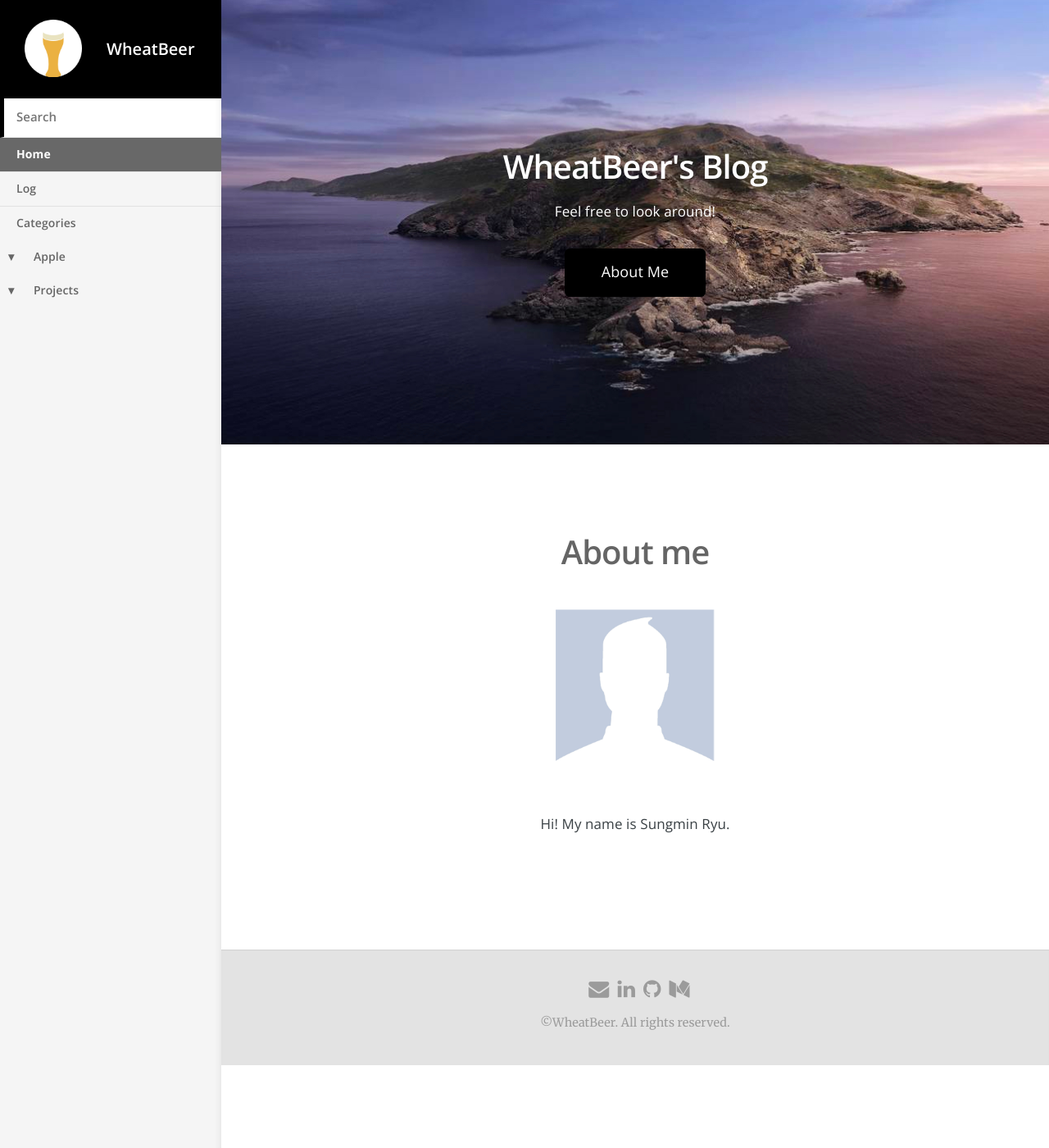
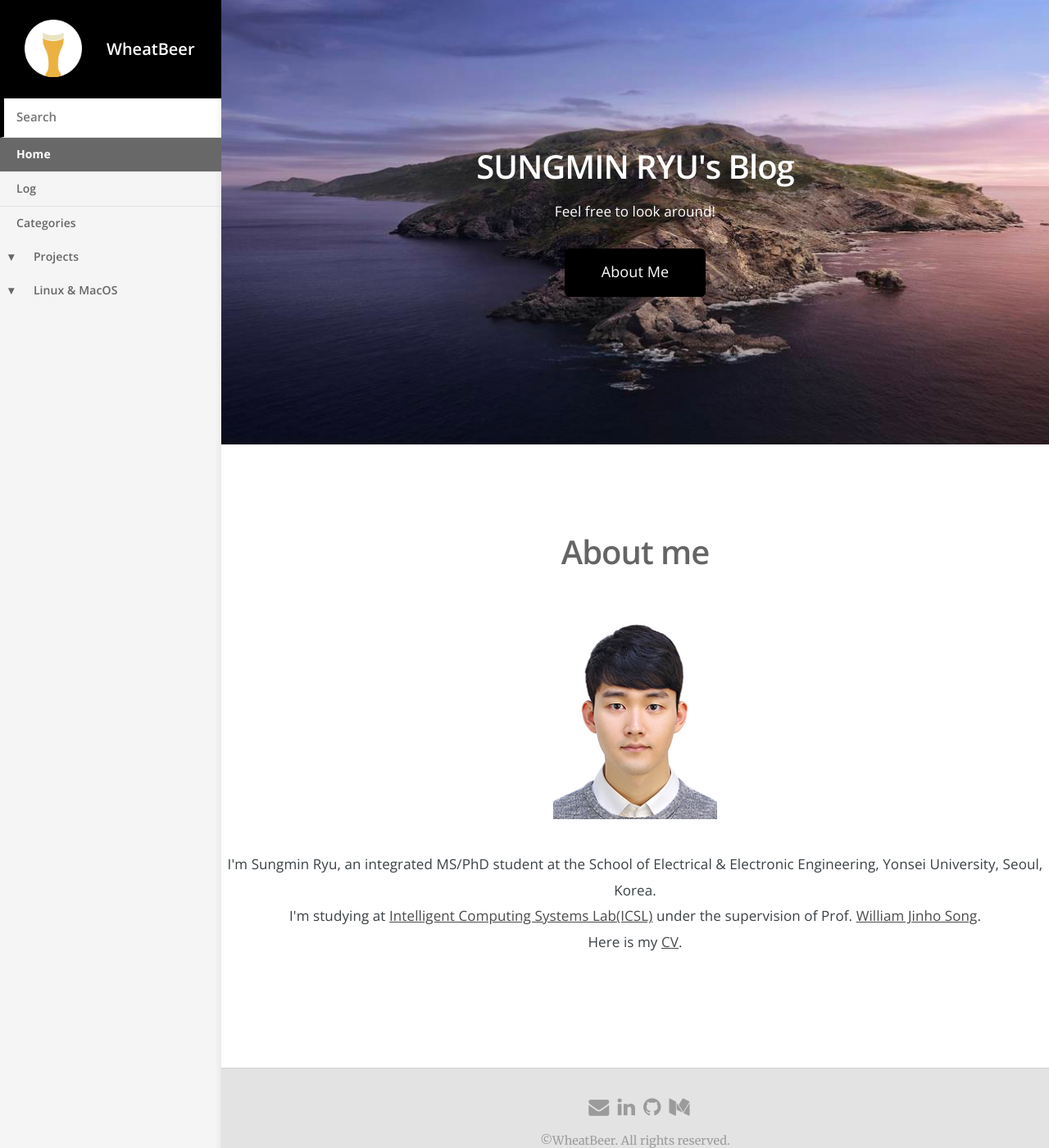
Before and after one commit to WheatBeer/WheatBeer.github.io, a Jekyll site: the page built from index.html, in a window 1280 px wide and 1400 px high. Shown: the whole window at 82% size. Built offline with Jekyll 4.4.1, drawn with Linux system fonts in a browser that asks for light colours; nearby versions of some CDN libraries; comment, search, counter and statistics services are not loaded.

Commit message:
first commit

```diff
--- a/_includes/header.html
+++ b/_includes/header.html
@@ -10,7 +10,7 @@
 
 </div>
 
-
+{%- include script.html -%}
 <section class="main">
 
     {% if page.category == 'Home' %}
@@ -37,5 +37,3 @@
     {% endif %}
 
 </section>
-
-{%- include script.html -%}
--- a/index.html
+++ b/index.html
@@ -6,7 +6,7 @@ category: Home
 <div class="cover">
     <img src="/images/banner.jpg" alt="" class="back">
     <div class="cover_title">
-        <h2>WheatBeer's Blog</h2>
+        <h2>SUNGMIN RYU's Blog</h2>
         <p>Feel free to look around!</p>
         <footer>
             <a href="#about_me" class="button scrolly">About Me</a>
@@ -16,6 +16,9 @@ category: Home
 
 <div class="container" id="about_me">
     <h2>About me</h2>
-    <img src="/images/profile.gif" alt="" style="width:200px; padding:30px"/>
-    <p>Hi! My name is Sungmin Ryu.</p>
+    <img src="/images/profile.jpg" alt="" style="width:200px; padding:30px"/>
+    <p>I'm Sungmin Ryu, an integrated MS/PhD student at the School of Electrical & Electronic Engineering, Yonsei University, Seoul, Korea.</br>
+        I'm studying at <a href="https://icsl.yonsei.ac.kr/" target="_blank">Intelligent Computing Systems Lab(ICSL)</a> under the supervision of Prof. <a href="https://sites.google.com/site/wjhsong" target="_blank">William Jinho Song</a>.</br>
+        Here is my <a href="https://docs.google.com/document/d/15oME4SYXkg7c3F_iLn3m7SsVupFFwOUBHNBGhgK0jss/edit?usp=sharing" target="_blank">CV</a>.
+    </p>
 </div>
```
Also changed, not shown: _docs/1_projects/gpgpu-sim.md (added, +10 -0 lines), _docs/2_linux_and_mac/linux.md (added, +10 -0 lines), _docs/2_linux_and_mac/mac.md (added, +10 -0 lines), _docs/2_linux_and_mac/tmux.md (added, +10 -0 lines), _docs/2_linux_and_mac/vim.md (added, +10 -0 lines), _docs/apple/mac.md (deleted, +0 -18 lines), _docs/projects/gpgpu-sim.md (deleted, +0 -12 lines), _includes/script.html (+10 -0 lines), images/profile.jpg (added).
